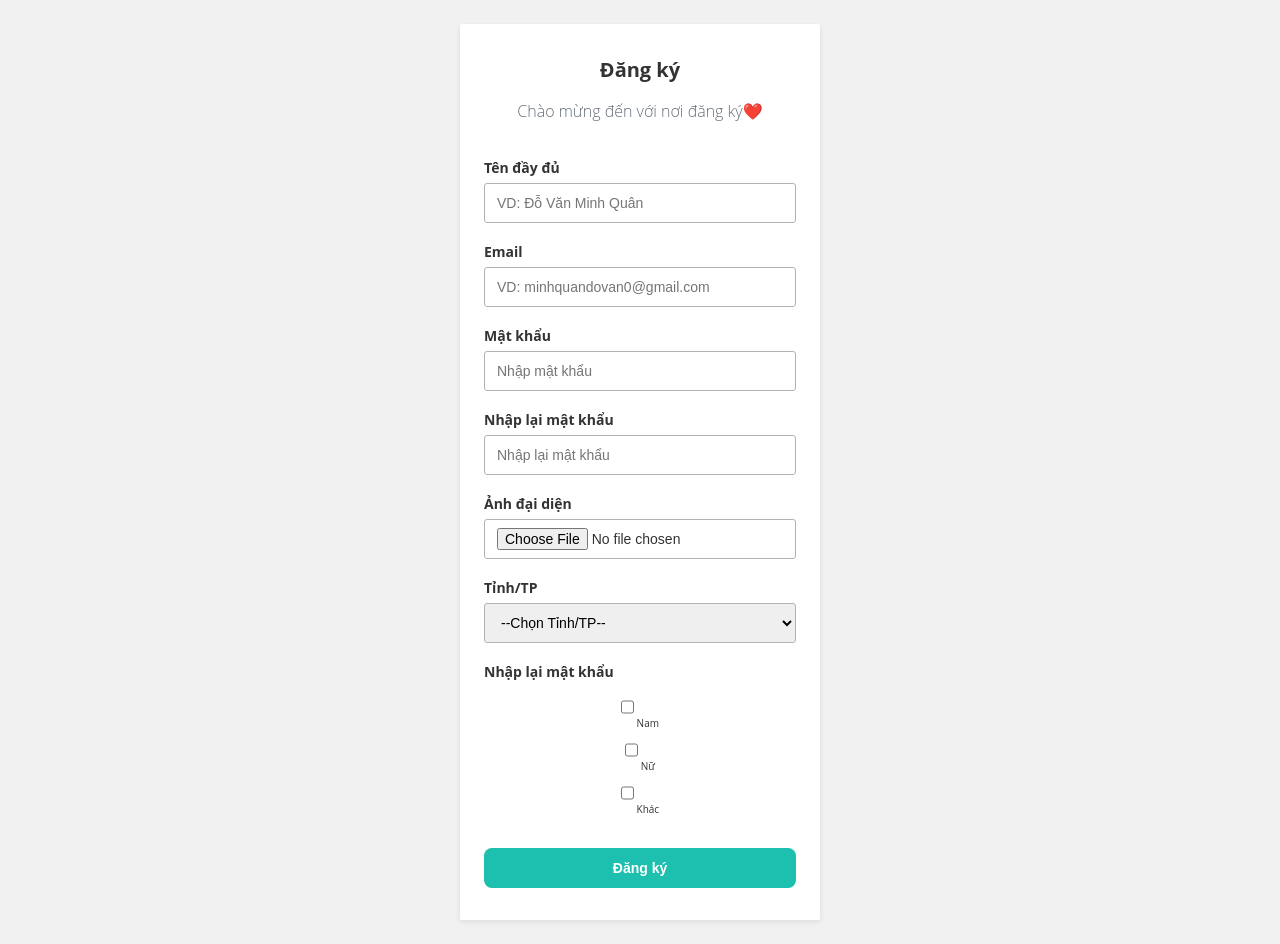
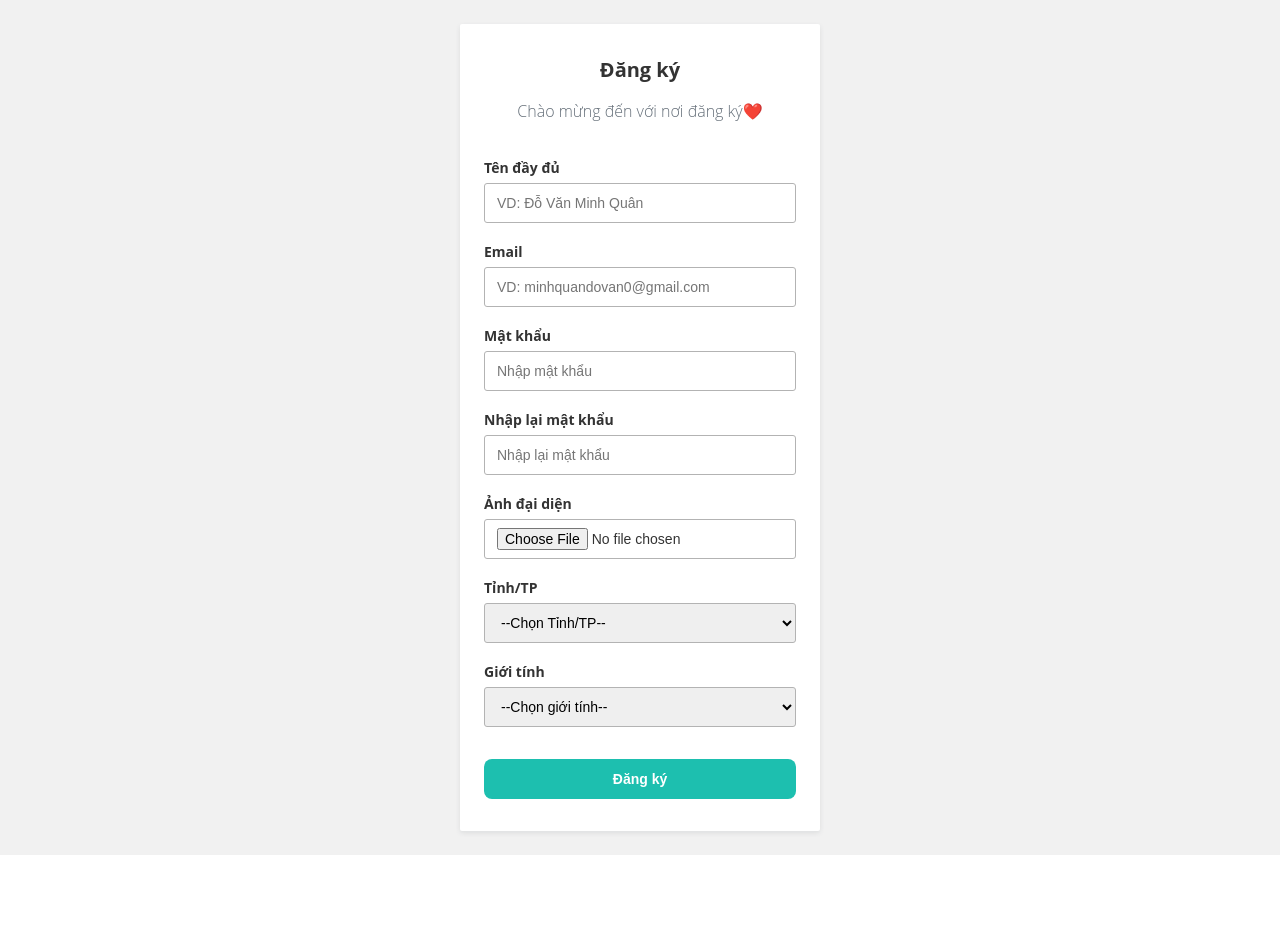
Before and after one commit to dovanminhquan0505/Form-Validation, a plain HTML site: page index.html in a window 1280 px wide. After the commit the page ends 855 px from the top, so only its background shows below. Drawn offline with Linux system fonts and the light colour scheme.

Commit message:
fix UI and complete form validation

```diff
--- a/index.html
+++ b/index.html
@@ -56,19 +56,13 @@
           </div>
 
           <div class="form-group">
-            <label for="gender" class="form-label">Nhập lại mật khẩu</label>
-            <div>
-              <input name="gender" type="checkbox" value = "male"class="form-control" autocomplete="on">
-              Nam
-            </div>
-            <div>
-              <input name="gender" type="checkbox" value = "female"class="form-control" autocomplete="on">
-              Nữ
-            </div>
-            <div>
-              <input name="gender" type="checkbox" value = "other"class="form-control" autocomplete="on">
-              Khác
-            </div>
+            <label for="gender" class="form-label">Giới tính</label>
+            <select id="gender" name="gender" class="form-control" autocomplete="on">
+              <option value="">--Chọn giới tính--</option>
+              <option value="male">Nam</option>
+              <option value="female">Nữ</option>
+              <option value="other">Khác</option>
+            </select>
             <span class="form-message"></span>
           </div>
 
@@ -94,7 +88,7 @@
                   return document.querySelector('#form-1 #password').value;
                 }, 'Vui lòng nhập mật khẩu!'),
                 Validator.isRequired('#avatar'),
-                Validator.isRequired('input[name="gender"]')
+                Validator.isRequired('#gender')
             ],
             onSubmit: function(data){
               //Call API
```
